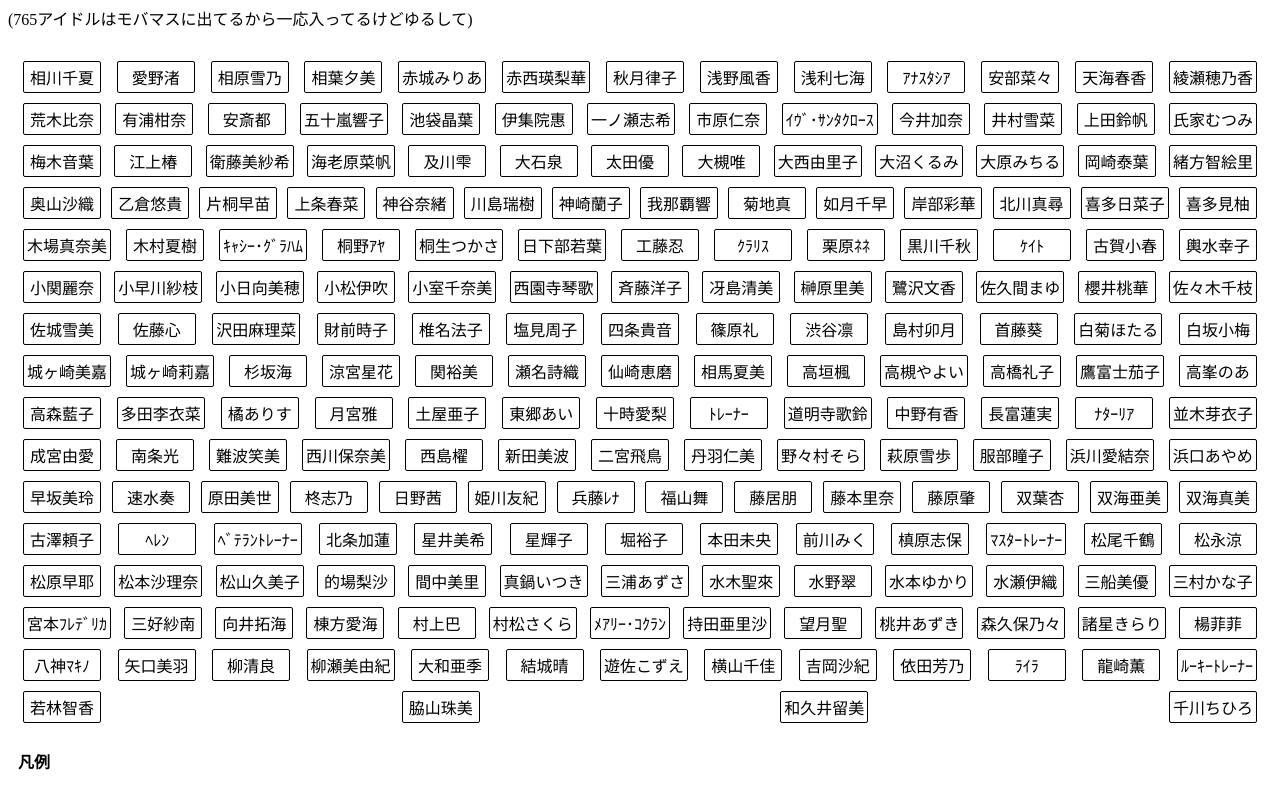
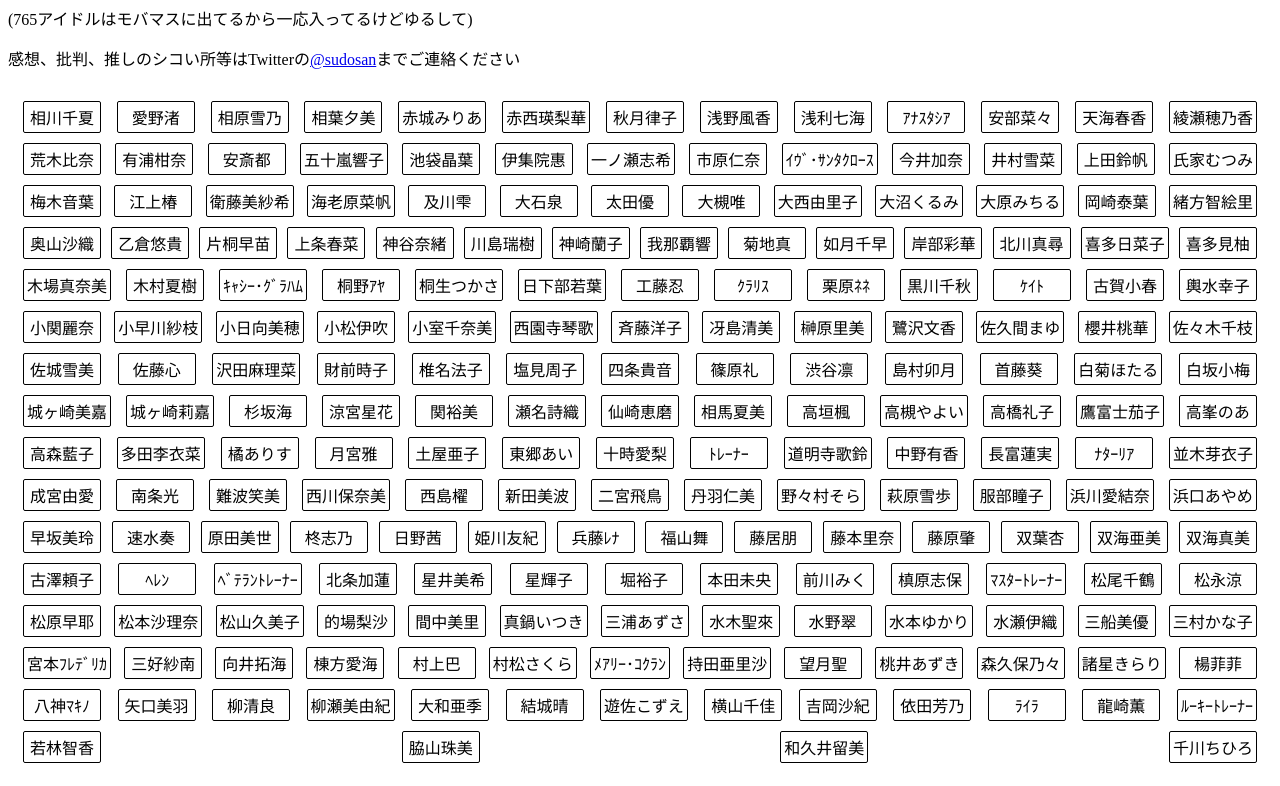
Before and after one commit to panakuma/imas_cg_shikoChecklist, a plain HTML site: page index.html in a window 1280 px wide. Shown: the part 89-875 px from the top of the page. Drawn offline with Linux system fonts and the light colour scheme.

Commit message:
連絡先を追記

```diff
--- a/index.html
+++ b/index.html
@@ -9,6 +9,7 @@
 <body>
   <h1>デレマスキャラシコチェックリスト　<button onclick="reset();">リセット</button></h1>
   <p>(765アイドルはモバマスに出てるから一応入ってるけどゆるして)</p>
+  <p>感想、批判、推しのシコい所等はTwitterの<a href="https://twitter.com/sudosan" target="_blank">@sudosan</a>までご連絡ください</p>
   <div id="table_wrap">
     <div id="table"></div>
     <div id="ex">
```
